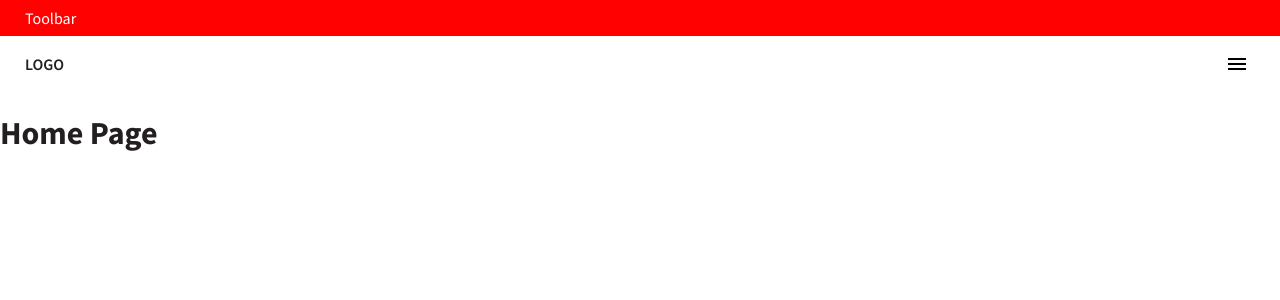
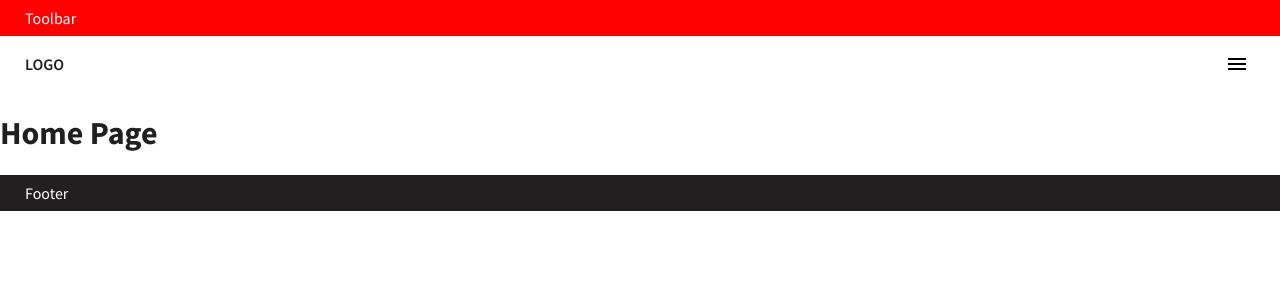
Before and after one commit to krystek77/react-website-client-side, a React (Create React App) app: page / in a window 1280 px wide. Shown: the top 300 px of the page. Built offline with nearby package versions, Linux system fonts and the light colour scheme.

Commit message:
place the footer

```diff
--- a/src/App.js
+++ b/src/App.js
@@ -5,6 +5,7 @@ import ProductDetails from './components/ProductDetails/ProductDetails';
 
 import Toolbar from './components/Toolbar/Toolbar';
 import Navigation from './components/Navigation/Navigation';
+import Footer from './components/Footer/Footer';
 
 const App = () => {
   return (
@@ -15,6 +16,7 @@ const App = () => {
         <Route path="/produkty/:name" render={(props) => <ProductDetails {...props} />} />
         <Route path="/" render={() => <h1>Home Page</h1>} />
       </Switch>
+      <Footer/>
     </Router>
   );
 };
--- /dev/null
+++ b/src/components/Footer/Footer.css
@@ -0,0 +1,5 @@
+.footer {
+    background-color:var(--dark);
+    color:var(--light);
+    padding:8px 25px;
+}
--- /dev/null
+++ b/src/components/Footer/Footer.js
@@ -0,0 +1,7 @@
+import React from "react";
+import './Footer.css';
+
+function Footer(){
+    return <div className="footer">Footer</div>
+}
+export default Footer;
```
